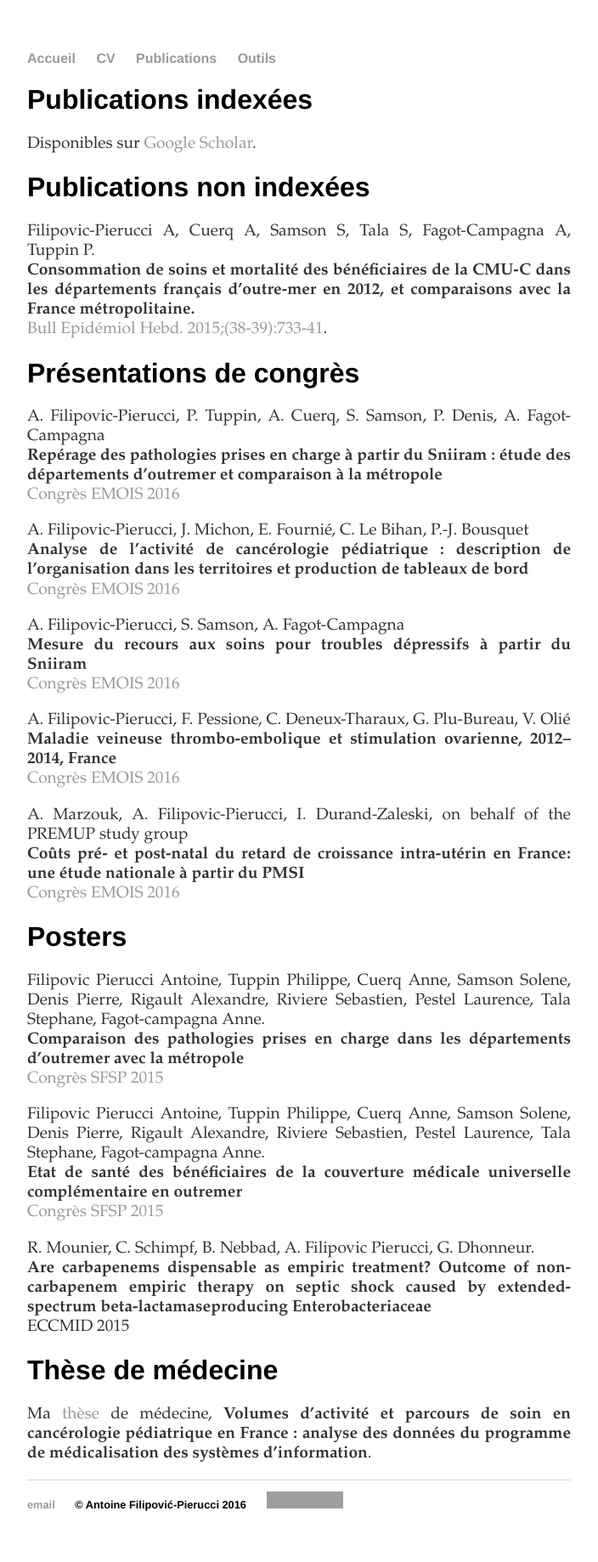
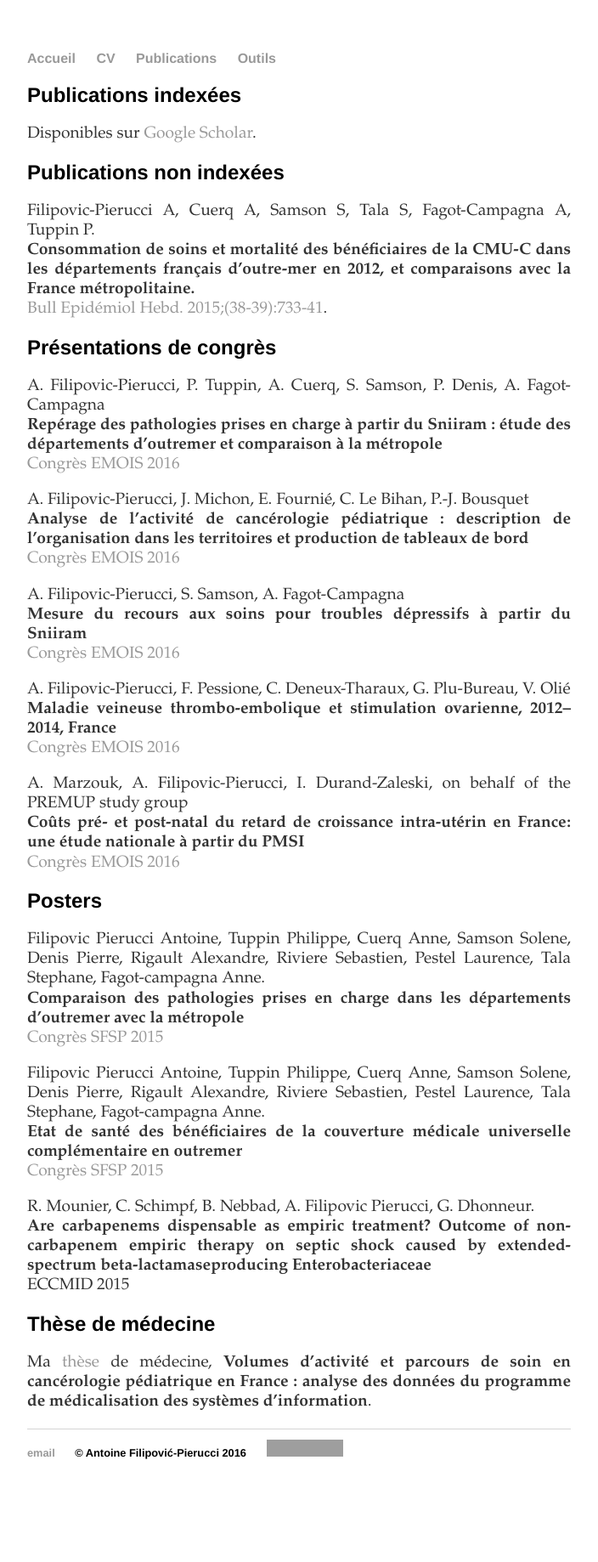
Before and after one commit to pierucci/pierucci.github.io, a Jekyll site: the page built from papers.md, in a window 1280 px wide. Shown: the whole page at 85% size, without its empty margins (288-992 px from the left). Built offline with Jekyll 4.4.1, drawn with Linux system fonts in a browser that asks for light colours; after the commit the page ends 1777 px from its top, so only the background shows below that; grey boxes are pictures that could not be loaded.

```diff
--- a/papers.md
+++ b/papers.md
@@ -3,17 +3,17 @@ layout: default
 title: AFP - Publications
 ---
 
-# Publications indexées
+## Publications indexées
 
 Disponibles sur [Google Scholar](https://scholar.google.com/citations?user=F-6yCr0AAAAJ).
 
-# Publications non indexées
+## Publications non indexées
 
 Filipovic-Pierucci A, Cuerq A, Samson S, Tala S, Fagot-Campagna A, Tuppin P.
 **Consommation de soins et mortalité des bénéficiaires de la CMU-C dans les départements français d’outre-mer en 2012, et comparaisons avec la France métropolitaine.**
 [Bull Epidémiol Hebd. 2015;(38-39):733-41](http://www.invs.sante.fr/beh/2015/38-39/2015_38-39_4.html).
 
-# Présentations de congrès
+## Présentations de congrès
 
 A. Filipovic-Pierucci, P. Tuppin, A. Cuerq, S. Samson, P. Denis, A. Fagot-Campagna
 **Repérage des pathologies prises en charge à partir du Sniiram : étude des départements d’outremer et comparaison à la métropole**
@@ -35,7 +35,7 @@ A. Marzouk, A. Filipovic-Pierucci, I. Durand-Zaleski, on behalf of the PREMUP st
 **Coûts pré- et post-natal du retard de croissance intra-utérin en France: une étude nationale à partir du PMSI**
 [Congrès EMOIS 2016](http://www.sciencedirect.com/science/article/pii/S0398762016000250)
 
-# Posters
+## Posters
 
 Filipovic Pierucci Antoine, Tuppin Philippe, Cuerq Anne, Samson Solene, Denis Pierre, Rigault Alexandre, Riviere Sebastien, Pestel Laurence, Tala Stephane, Fagot-campagna Anne.
 **Comparaison des pathologies prises en charge dans les départements d'outremer avec la métropole**
@@ -49,6 +49,6 @@ R. Mounier, C. Schimpf, B. Nebbad, A. Filipovic Pierucci, G. Dhonneur.
 **Are carbapenems dispensable as empiric treatment? Outcome of non-carbapenem empiric therapy on septic shock caused by extended-spectrum beta-lactamaseproducing Enterobacteriaceae**
 ECCMID 2015
 
-# Thèse de médecine
+## Thèse de médecine
 
 Ma [thèse](files/these_version_finale.pdf) de médecine, **Volumes d’activité et parcours de soin en cancérologie pédiatrique en France : analyse des données du programme de médicalisation des systèmes d’information**.
```
